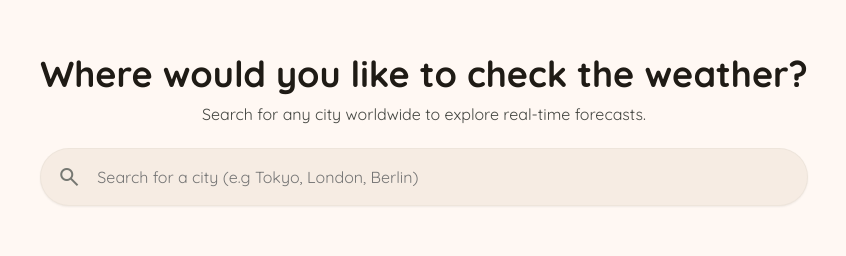
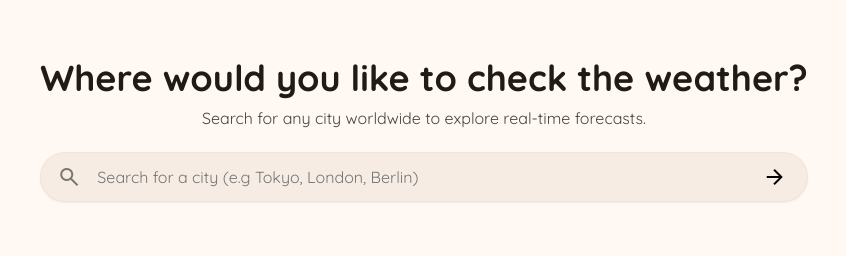
Before and after one commit to hammerztein/weather-app, a website built with webpack: page src/index.html in a window 1280 px wide. Shown: the part 245-501 px from the top of the page, 216-1062 px from the left. Built offline with nearby package versions, Linux system fonts and the light colour scheme.

Commit message:
refactor: move search form into its own file and add submit button.

```diff
--- a/src/index.css
+++ b/src/index.css
@@ -28,6 +28,13 @@ input {
 	color: inherit;
 	font: inherit;
 	outline: none;
+}
+
+button {
+	outline: none;
+	border: none;
+	cursor: pointer;
+	background: none;
 }
 
 li {
@@ -84,12 +91,11 @@ body {
 .search-form {
 	display: flex;
 	background-color: var(--form-bg);
-	padding: var(--spacing-m);
+	padding: var(--spacing-s) var(--spacing-m);
 	gap: var(--spacing-m);
 	border-radius: var(--border-radius-l);
 	border: var(--border-medium);
 	box-shadow: 0 1px 2px #00000010;
-	padding-right: calc(2 * var(--spacing-m));
 	transition: var(--transition);
 
 	& input {
@@ -107,6 +113,20 @@ body {
 		background-color: #ffffff;
 		border: var(--border-main);
 	}
+
+	& .search-btn {
+		display: flex;
+		align-items: center;
+		justify-content: center;
+		padding: calc(var(--spacing-s) / 2);
+		transition: var(--transition);
+		border-radius: var(--border-radius-l);
+
+		&:hover {
+			background-color: var(--main-bg);
+		}
+
+	}
 }
 
 .footer {
--- /dev/null
+++ b/src/modules/searchForm.js
@@ -0,0 +1,58 @@
+import { createDOMElement } from './domUtils.js';
+
+export const createSearchForm = (className) => {
+	const labelImage = createDOMElement({
+		element: 'span',
+		textContent: 'search',
+		attributes: [{ class: 'material-symbols-outlined' }],
+	});
+	const inputLabel = createDOMElement({
+		element: 'label',
+		attributes: [
+			{
+				for: 'city',
+			},
+		],
+		children: [labelImage],
+	});
+	const input = createDOMElement({
+		element: 'input',
+		attributes: [
+			{
+				type: 'text',
+				name: 'city',
+				id: 'city',
+				required: true,
+				placeholder: 'Search for a city (e.g Tokyo, London, Berlin)',
+			},
+		],
+	});
+	const arrowIcon = createDOMElement({
+		element: 'span',
+		textContent: 'arrow_forward',
+		attributes: [
+			{
+				class: 'material-symbols-outlined search-icon',
+			},
+		],
+	});
+
+	const searchBtn = createDOMElement({
+		element: 'button',
+		attributes: [
+			{
+				type: 'submit',
+				class: 'search-btn',
+			},
+		],
+		children: [arrowIcon],
+	});
+
+	const form = createDOMElement({
+		element: 'form',
+		attributes: [{ class: `search-form ${className}` }],
+		children: [inputLabel, input, searchBtn],
+	});
+
+	return form;
+};
--- a/src/views/initialView.js
+++ b/src/views/initialView.js
@@ -1,37 +1,8 @@
 import { createDOMElement } from '../modules/domUtils.js';
+import { createSearchForm } from '../modules/searchForm.js';
 
 const createInitialMainContainer = () => {
-	const labelImage = createDOMElement({
-		element: 'span',
-		textContent: 'search',
-		attributes: [{ class: 'material-symbols-outlined' }],
-	});
-	const inputLabel = createDOMElement({
-		element: 'label',
-		attributes: [
-			{
-				for: 'city',
-			},
-		],
-		children: [labelImage],
-	});
-	const input = createDOMElement({
-		element: 'input',
-		attributes: [
-			{
-				type: 'text',
-				name: 'city',
-				id: 'city',
-				required: true,
-				placeholder: 'Search for a city (e.g Tokyo, London, Berlin)',
-			},
-		],
-	});
-	const form = createDOMElement({
-		element: 'form',
-		attributes: [{ class: 'search-form' }],
-		children: [inputLabel, input],
-	});
+	const searchForm = createSearchForm('initial');
 	const paragraph = createDOMElement({
 		element: 'p',
 		textContent:
@@ -45,9 +16,8 @@ const createInitialMainContainer = () => {
 	const main = createDOMElement({
 		element: 'main',
 		attributes: [{ class: 'main' }],
-		children: [heading, paragraph, form],
+		children: [heading, paragraph, searchForm],
 	});
-	inputLabel.append(labelImage);
 	return main;
 };
 
```
